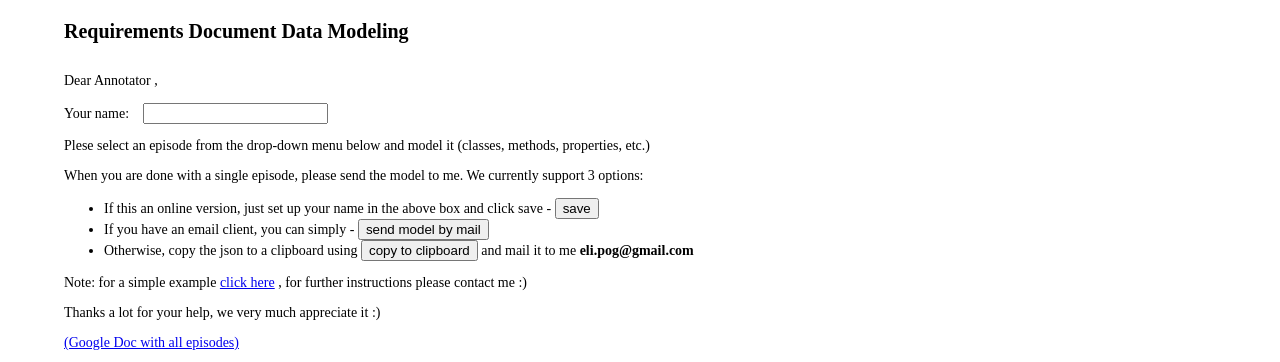
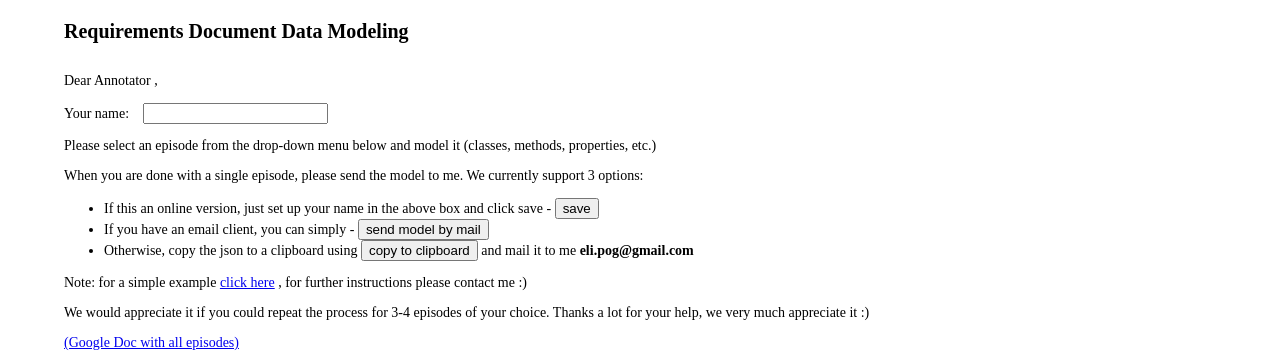
Before and after one commit to elipog/thesisDataAnnotation, a website: page index.html in a window 1280 px wide. Shown: the top 362 px of the page. Drawn offline with nearby package versions, Linux system fonts and the light colour scheme.

Commit message:
adding fix by reut request

```diff
--- a/index.html
+++ b/index.html
@@ -28,7 +28,7 @@
 		<p>Dear Annotator ,</p>
 
 		<p> Your name: <input type="text" ng-model="data.annotator" ng-change="setAnnotatorName()" style="margin-left: 10px"/></p>
-		<p>	Plese select an episode from the drop-down menu below and  model it (classes, methods, properties, etc.)</p>
+		<p>	Please select an episode from the drop-down menu below and  model it (classes, methods, properties, etc.)</p>
 		<p> When you are done with a single episode, please send the model to me. We currently support 3 options:
 			<ul>
 				<li>If this an online version, just set up your name in the above box and click save - <button ng-click="sendMailViaServer()">save</button></li>
@@ -45,7 +45,7 @@
 		<p>
 			Note: for a simple example <a href="/example.html" target="_blank">click here</a> , for further instructions please contact me :)
 		</p>
-		<p>Thanks a lot for your help, we very much appreciate it :) </p>
+		<p>We would appreciate it if you could repeat the process for 3-4 episodes of your choice. Thanks a lot for your help, we very much appreciate it :) </p>
 
 		<p>
 			<a href="https://docs.google.com/document/d/1_90XjtDwToqPEVx_TfkJFlNakeg2oDGlvyuhKQZ_mfM/edit" target="_blank">(Google Doc with all episodes)</a>
```
